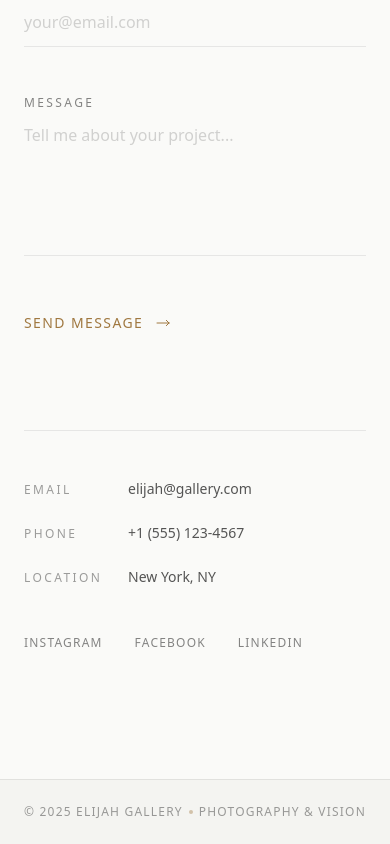
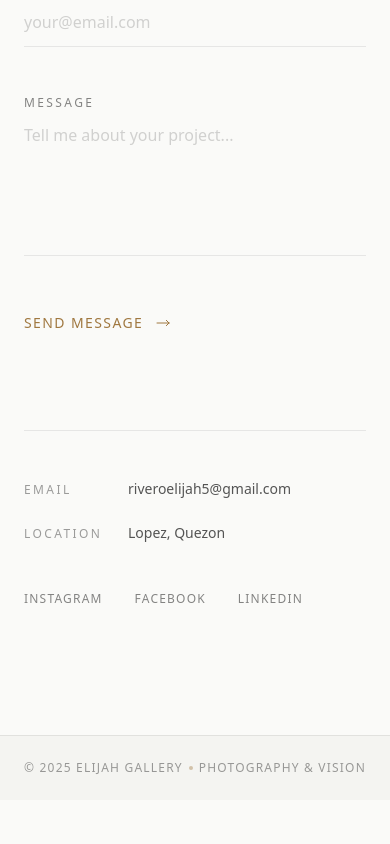
Before and after one commit to elijahrivero/elijahgallery, a Next.js app: page /contact in a window 390 px wide. Shown: the part 455-1299 px from the top of the page. After the commit the page ends 1255 px from the top, so only its background shows below. Built offline with nearby package versions, Linux system fonts and the light colour scheme; a web font is replaced by a local one.

Commit message:
Update contact info with real email and location, remove phone

```diff
--- a/app/contact/page.tsx
+++ b/app/contact/page.tsx
@@ -191,9 +191,8 @@ export default function Contact() {
           style={{ borderTop: "1px solid var(--border)" }}
         >
           {[
-            { label: "Email",    value: "elijah@gallery.com"  },
-            { label: "Phone",    value: "+1 (555) 123-4567"   },
-            { label: "Location", value: "New York, NY"        },
+            { label: "Email",    value: "riveroelijah5@gmail.com" },
+            { label: "Location", value: "Lopez, Quezon"           },
           ].map(({ label, value }) => (
             <div key={label} className="flex gap-6 items-baseline">
               <span
```
